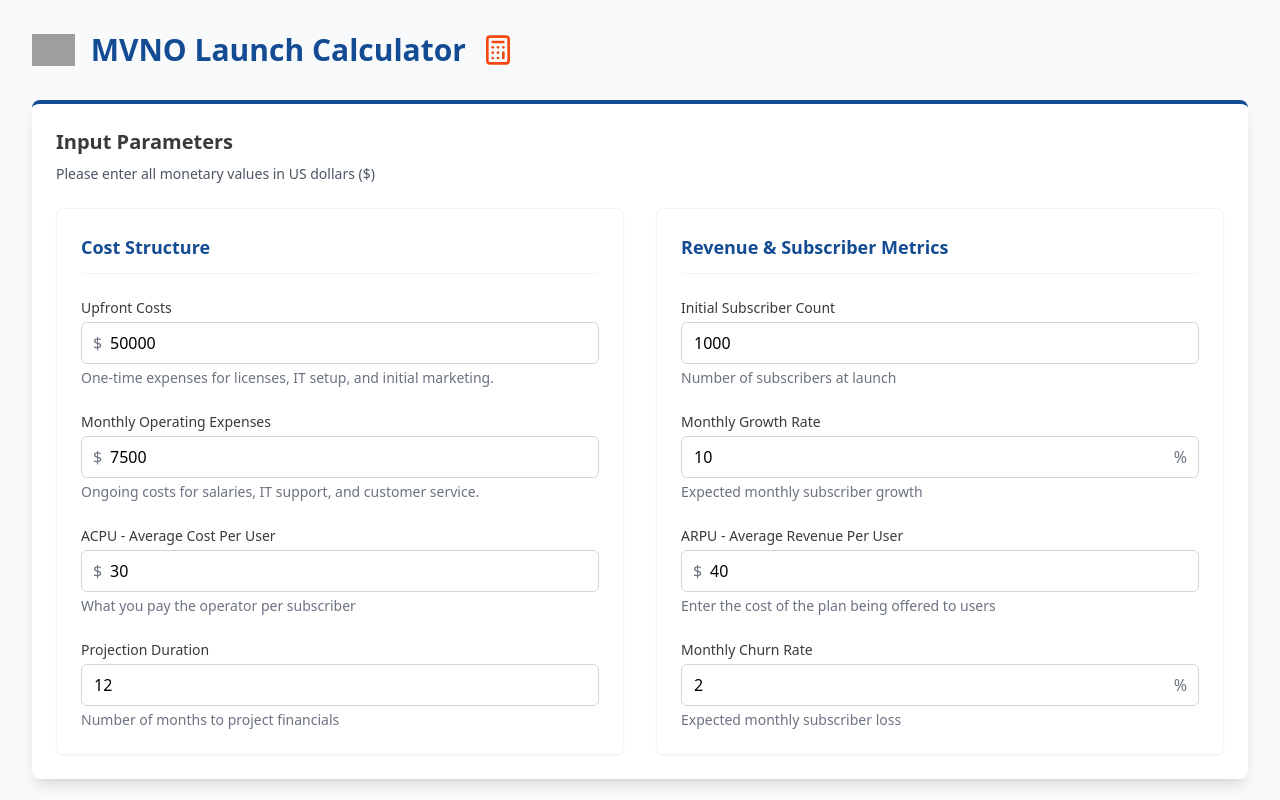
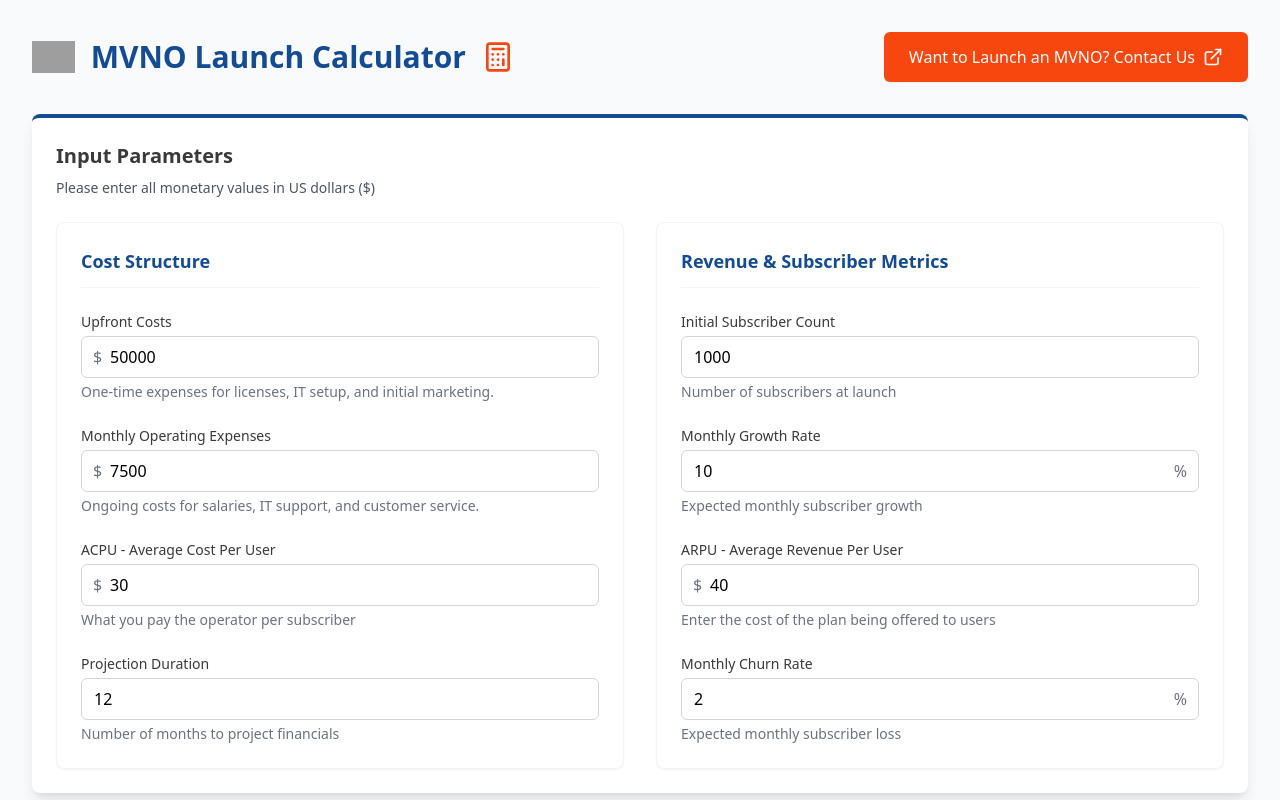
Before and after one commit to devil2123/MVNO_Spenza, a React (Vite) app: page / in a window 1280 px wide. Shown: the top 800 px of the page. Built offline with nearby package versions, Linux system fonts and the light colour scheme; grey boxes are pictures that could not be loaded.

Commit message:
Update App.tsx

```diff
--- a/src/App.tsx
+++ b/src/App.tsx
@@ -1,5 +1,5 @@
 import React, { useState } from 'react';
-import { Calculator } from 'lucide-react';
+import { Calculator, ExternalLink } from 'lucide-react';
 import { MVNOInputs } from './types';
 import { calculateProjections } from './utils/calculations';
 import { InputSection } from './components/InputSection';
@@ -35,12 +35,21 @@ function App() {
           <div className="flex items-center space-x-4 mb-4 md:mb-0">
             <img
               src="https://res.cloudinary.com/dw2h36vj0/image/upload/v1744803023/ngjbeca4p4xg7urltb1v.jpg"
-              alt="New Logo"
+              alt="Spenza Logo"
               className="h-8 w-auto"
             />
             <h1 className="text-3xl font-bold text-[#144C94]">MVNO Launch Calculator</h1>
             <Calculator className="h-8 w-8 text-[#F7470F]" />
           </div>
+          <a
+            href="https://spenza.com/contact-the-telecom-expense-management-experts/"
+            target="_blank"
+            rel="noopener noreferrer"
+            className="inline-flex items-center px-6 py-3 border border-transparent text-base font-medium rounded-md shadow-sm text-white bg-[#F7470F] hover:bg-[#d63d0d] focus:outline-none focus:ring-2 focus:ring-offset-2 focus:ring-[#F7470F] transition-colors duration-200"
+          >
+            Want to Launch an MVNO? Contact Us
+            <ExternalLink className="ml-2 h-5 w-5" />
+          </a>
         </div>
 
         <div className="space-y-8">
```
